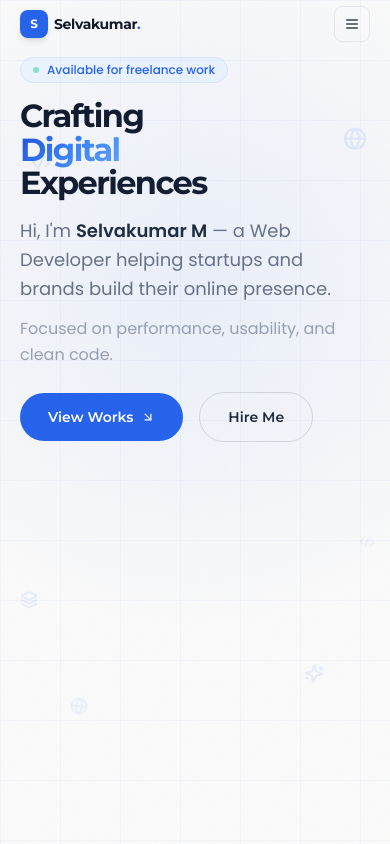
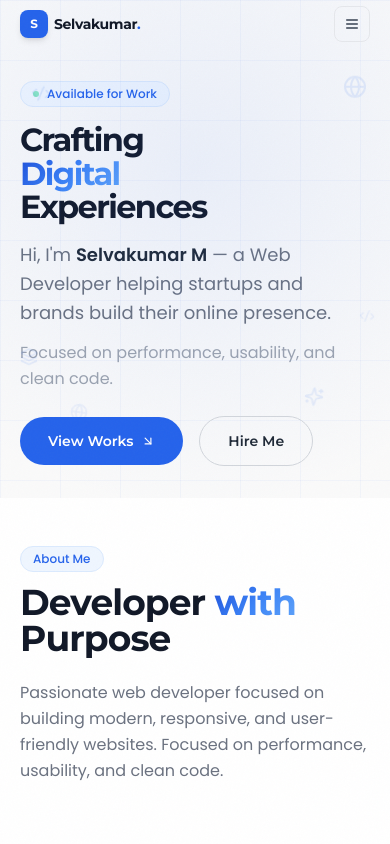
Before and after one commit to devselvakumar/devfolio, a React (Vite) app: page / in a window 390 px wide. Shown: the top 844 px of the page. Built offline with nearby package versions, Linux system fonts and the light colour scheme.

Commit message:
Updated File

```diff
--- a/src/components/About.jsx
+++ b/src/components/About.jsx
@@ -23,7 +23,7 @@ export default function About() {
   const inView = useInView(ref, { once: true, margin: '-100px' })
 
   return (
-    <section id="about" ref={ref} className="py-28 md:py-36 bg-white">
+    <section id="about" ref={ref} className="py-12 md:py-36 bg-white">
       <div className="section-padding max-w-screen-xl mx-auto">
         {/* Header */}
         <div className="flex flex-col md:flex-row md:items-end md:justify-between gap-6 mb-20">
--- a/src/components/Hero.jsx
+++ b/src/components/Hero.jsx
@@ -27,7 +27,7 @@ export default function Hero() {
   }
 
   return (
-    <section className="relative min-h-[100svh] md:min-h-screen flex flex-col justify-start md:justify-center overflow-hidden bg-[#FAFAFA]">
+    <section className="relative min-h-[auto] md:min-h-screen flex flex-col justify-start md:justify-center overflow-hidden bg-[#FAFAFA]">
       {/* Background grid */}
       <div
         className="absolute inset-0 pointer-events-none"
@@ -68,7 +68,7 @@ export default function Hero() {
       ))}
 
       {/* Content */}
-      <div className="section-padding max-w-screen-xl mx-auto w-full pt-[3.5rem] md:pt-28 pb-6 md:pb-20">
+      <div className="section-padding max-w-screen-xl mx-auto w-full pt-20 md:pt-28 pb-8 md:pb-20">
         <motion.div
           variants={containerVariants}
           initial="hidden"
@@ -79,7 +79,7 @@ export default function Hero() {
           <motion.div variants={itemVariants} className="mb-4 md:mb-6">
             <span className="tag">
               <span className="w-1.5 h-1.5 rounded-full bg-emerald-400 mr-2 animate-pulse" />
-              Available for freelance work
+              Available for Work
             </span>
           </motion.div>
 
--- a/src/index.css
+++ b/src/index.css
@@ -119,22 +119,17 @@
 
 /* ── Mobile spacing overrides (< 768px) ──────────────────────────────── */
 @media (max-width: 767px) {
-  /* Cap section vertical padding so no large blank gaps appear */
-  section {
-    padding-top: 3rem;
-    padding-bottom: 3rem;
+  /* Hero section: no padding on the section itself.
+     Inner content div carries pt-[3.25rem] to clear the fixed navbar (h-12). */
+  .hero-section {
+    min-height: auto !important;
+    padding-top: 0 !important;
+    padding-bottom: 0 !important;
   }
 
-  /* Hero: starts just below fixed navbar (h-12 = 3rem on mobile)
-     Section itself has no padding — inner content div handles offset via pt-[3.5rem] */
-  section:first-of-type {
-    min-height: 100svh;
-    padding-top: 0;
-    padding-bottom: 1rem;
-  }
-
-  /* Kill default browser margin on headings inside hero */
-  section:first-of-type h1 {
+  /* Kill any default browser margin on hero headings */
+  .hero-section h1,
+  .hero-section p {
     margin-top: 0;
   }
 
```
